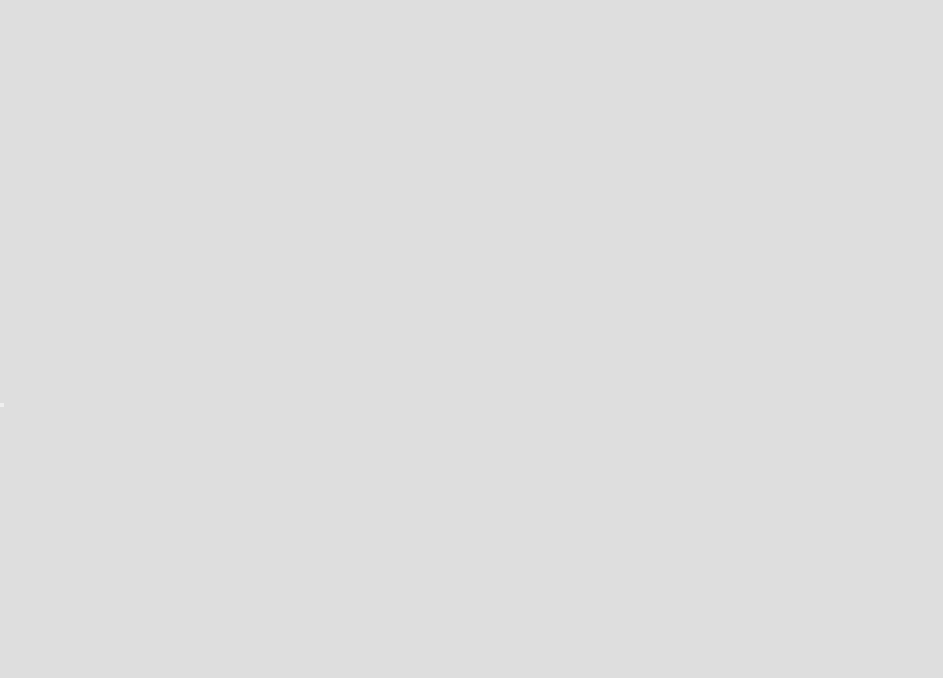
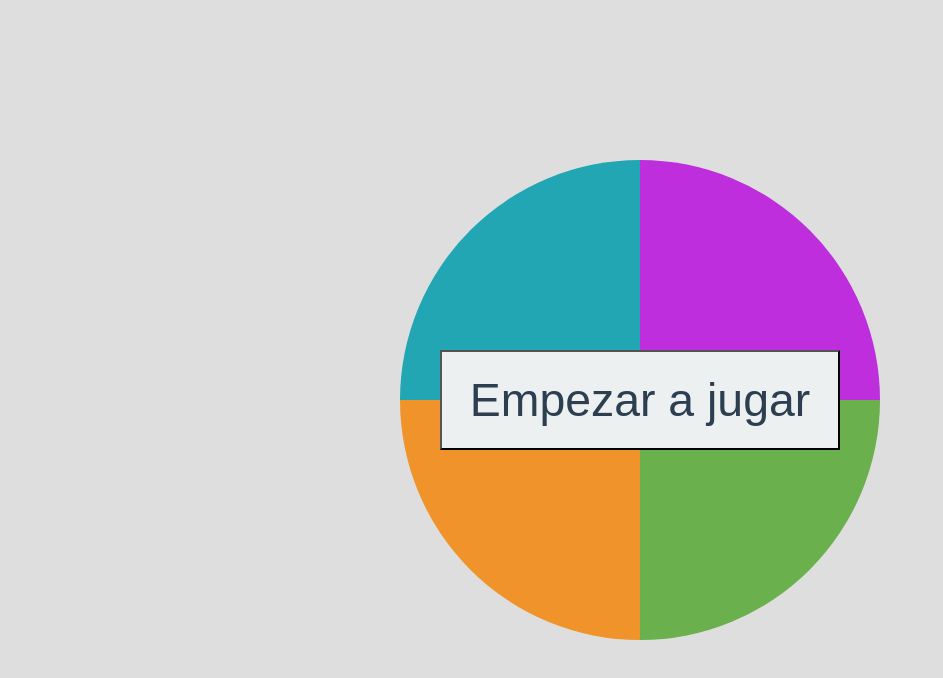
Before and after one commit to Omar-Monges/simon-dice, a plain HTML site: page index.html in a window 1280 px wide. Shown: the whole page, without its empty margins (0-943 px from the left). Drawn offline with Linux system fonts and the light colour scheme.

Commit message:
Agregando estilos

```diff
--- a/css/style.css
+++ b/css/style.css
@@ -8,4 +8,59 @@ body {
     display: flex;
     align-items: center;
     height: 100vh;
+    font-size: 62.5%;
 }
+.game-board {
+    height: 100vh;
+    width: 100vh;
+    max-height: 60vh;
+    max-width: 60vh;
+    border-radius: 50%;
+    overflow: hidden;
+    margin: 0 auto;
+}
+.color {
+    width: 50%;
+    height: 50%;
+    display: inline-block;
+}
+.left {
+    float: left;
+}
+.right {
+    float: left;
+}
+.game-board__top-left {
+    background-color: #22a6b3;
+}
+.game-board__top-left .light{
+    background-color: #7ed6df;
+}
+.game-board__top-right {
+    background-color: #be2edd;
+}
+.game-board__top-right .light {
+    background-color: #e056fd;
+}
+.game-board__bottom-left {
+    background-color: #f0932b;
+}
+.game-board__bottom-left .light {
+    background-color: #ffbe76;
+}
+.game-board__bottom-right {
+    background-color: #6ab04c
+}
+.game-board__bottom-right .light {
+    background-color: #badc58;
+}
+.game-board__button-start {
+    position: absolute;
+    top: calc(50% - 50px);
+    left: calc(50% - 200px);
+    width: 400px;
+    height: 100px;
+    background-color: #ecf0f1;
+    color: #2c3e50;
+    font-size: 2.9rem;
+}
--- a/index.html
+++ b/index.html
@@ -9,11 +9,12 @@
 </head>
 <body>
     <div class="game-board">
-        <div class="game-board__blue--top-left"></div>
-        <div class="game-board__green--top-right"></div>
-        <div class="game-board__orange--bottom-left"></div>
-        <div class="game-board__red--bottom-right"></div>
-        <button class="game-board__button-start"></button>
+        <div class="game-board__top-left color left"></div>
+        <div class="game-board__top-right color right"></div>
+        <div class="game-board__bottom-left color left"></div>
+        <div class="game-board__bottom-right color right"></div>
+        <button class="game-board__button-start">Empezar a jugar</button>
     </div>
+    <script src="./js/logica.js"></script>
 </body>
 </html>
```
